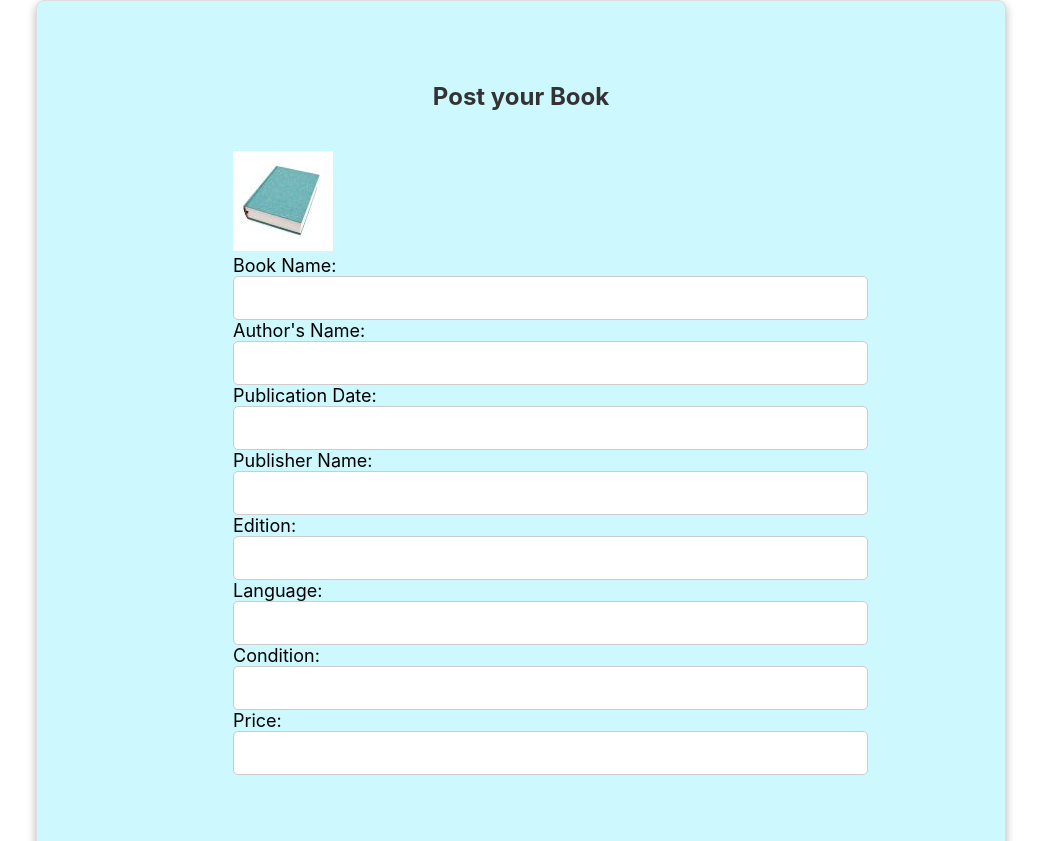
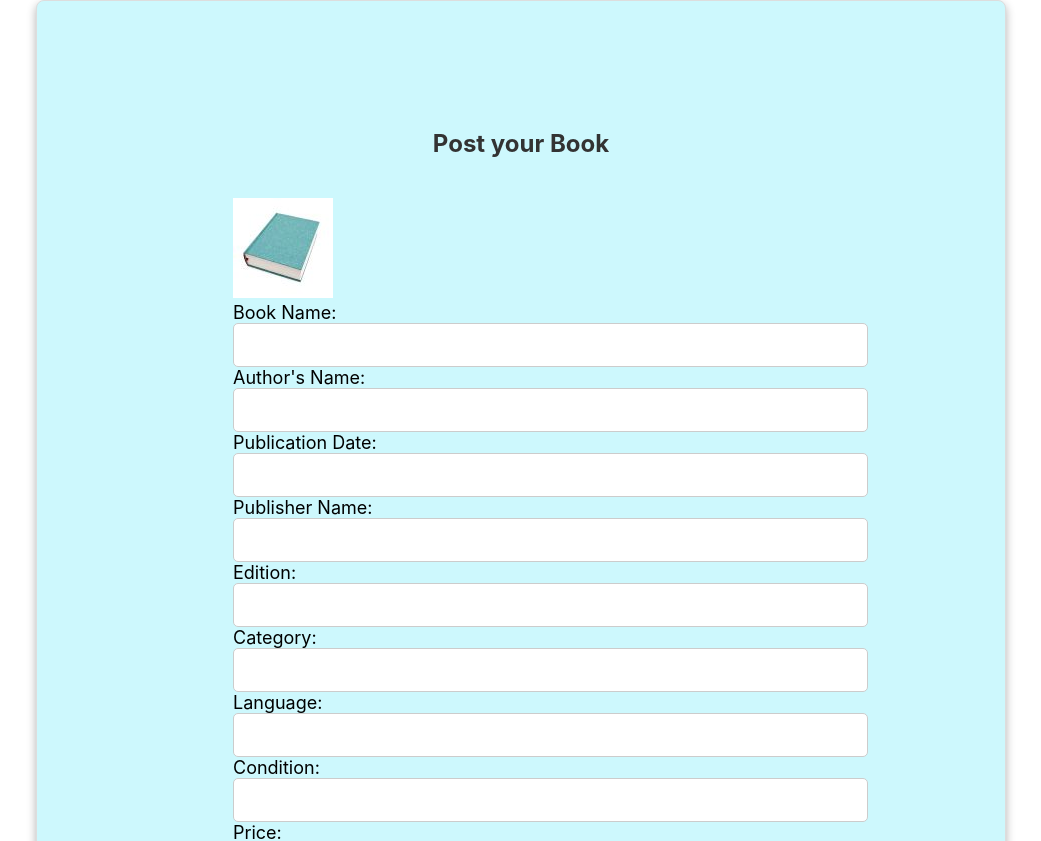
Before and after one commit to Margin22/frontend, a React (Create React App) app: page /postyourbook in a window 1280 px wide. Shown: the top 841 px of the page, without its empty margins (119-1160 px from the left). Built offline with nearby package versions, Linux system fonts and the light colour scheme.

Commit message:
third commit

```diff
--- a/src/Components/PostYourBook/PostYourBook.css
+++ b/src/Components/PostYourBook/PostYourBook.css
@@ -4,7 +4,7 @@
     align-items: center;
     justify-content: center;
     width: 60%;
-    height: 150vh;
+    height: 170vh;
     margin: 0 auto;
     padding: 100px;
     border: 1px solid #ddd;
--- a/src/Components/PostYourBook/PostYourBook.jsx
+++ b/src/Components/PostYourBook/PostYourBook.jsx
@@ -13,6 +13,7 @@ export const PostYourBook = () => {
         publicationDate: '',
         publisherName: '',
         edition: '',
+        Category: '',
         language: '',
         condition: '',
         price: '',
@@ -64,6 +65,8 @@ export const PostYourBook = () => {
                 <input type='text' name="publisherName" value={bookInfo.publisherName} onChange={handleChange} />
                 <p>Edition:</p>
                 <input type='text' name="edition" value={bookInfo.edition} onChange={handleChange} />
+                <p>Category:</p>
+                <input type='text' name="Category" value={bookInfo.Category} onChange={handleChange} />
                 <p>Language:</p>
                 <input type='text' name="language" value={bookInfo.language} onChange={handleChange} />
                 <p>Condition:</p>
```
